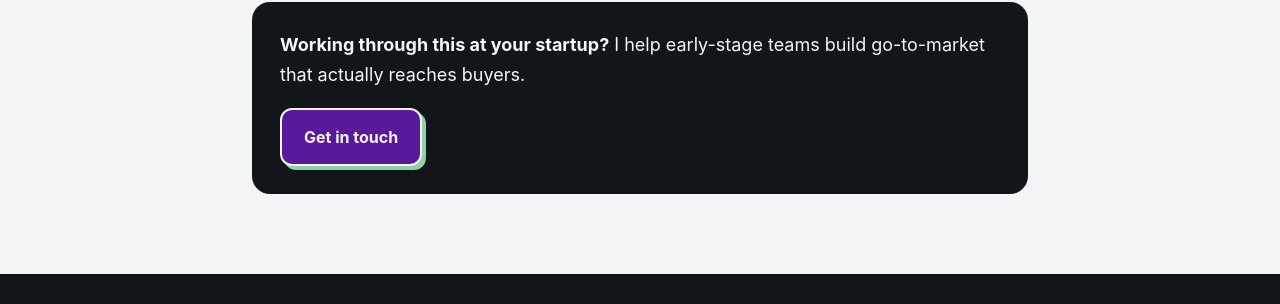
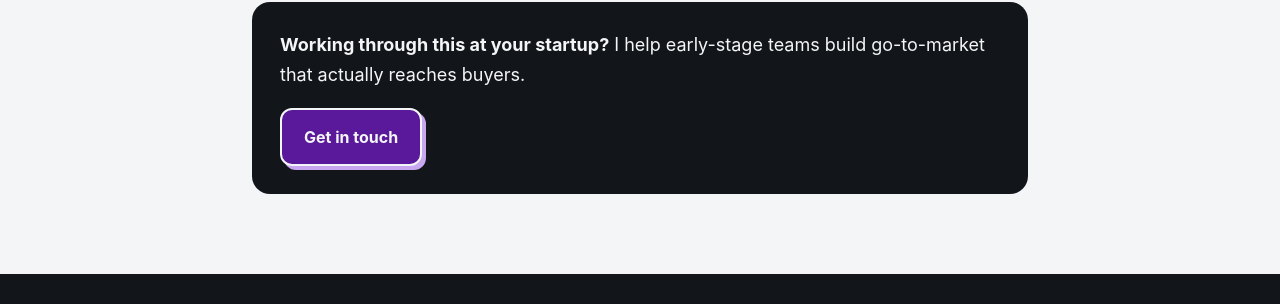
Before and after one commit to albinawrobel/albinawrobel.github.io, a Jekyll site: the page built from _posts/2026-11-27-how-to-get-first-10-users.md, in a window 1280 px wide. Shown: the part 5786-6090 px from the top of the page. Built offline with Jekyll 4.4.1, drawn with Linux system fonts in a browser that asks for light colours.

Commit message:
Add files via upload

```diff
--- a/assets/css/style.css
+++ b/assets/css/style.css
@@ -87,7 +87,9 @@ th, td { border-bottom:1px solid var(--line); padding:10px 12px; text-align:left
 /* ---------- boxes ---------- */
 .cta { margin-top:64px; padding:28px; background:var(--ink); color:var(--paper); border-radius:18px; }
 .cta p { margin-top:0; }
-.cta .button { box-shadow: 4px 4px 0 var(--green-light); border-color: var(--paper); }
+.cta .button { box-shadow: 4px 4px 0 var(--purple-light); border-color: var(--paper); }
+.cta .button:hover { box-shadow: 6px 6px 0 var(--purple-light); }
+.cta .button:active { box-shadow: 2px 2px 0 var(--purple-light); }
 .card { background:var(--card); border:2px solid var(--ink); border-radius:18px; padding:28px; margin:28px 0; box-shadow: 6px 6px 0 var(--green); }
 .contact-list { list-style:none; padding:0; margin:0; }
 .contact-list li { padding:14px 0; border-bottom:1px solid var(--line); font-size:20px; font-weight:600; }
```
